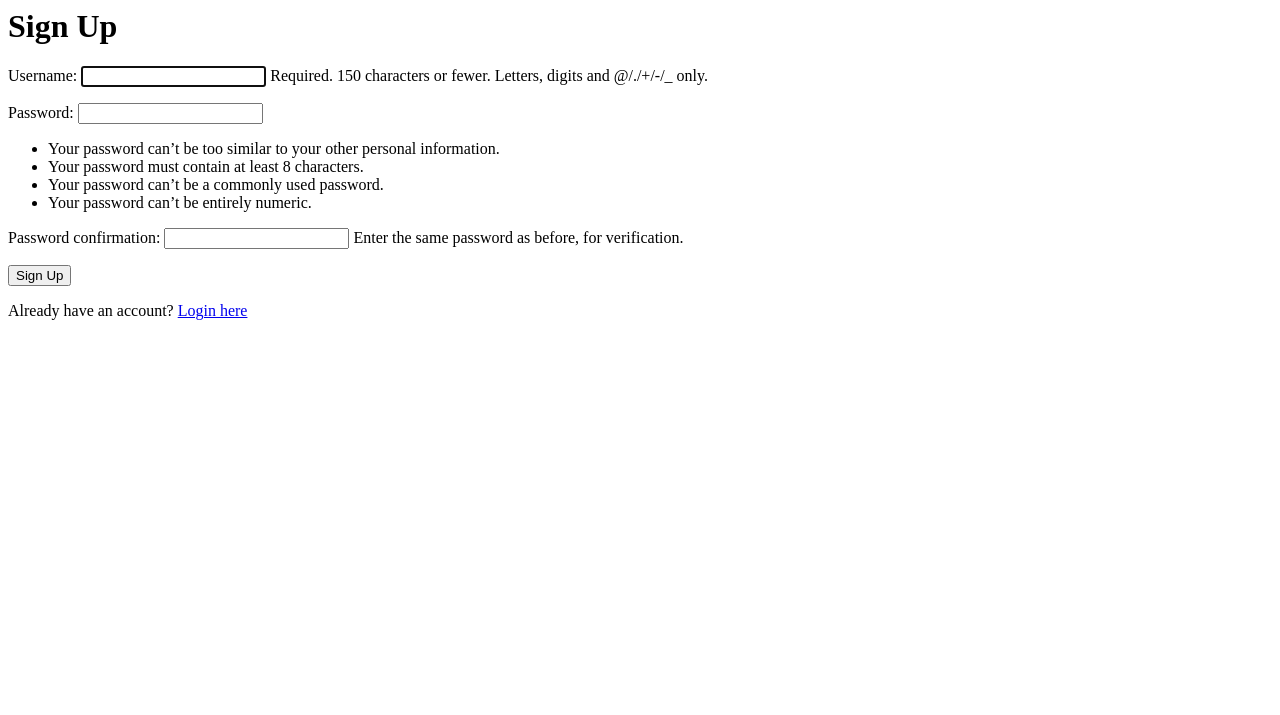
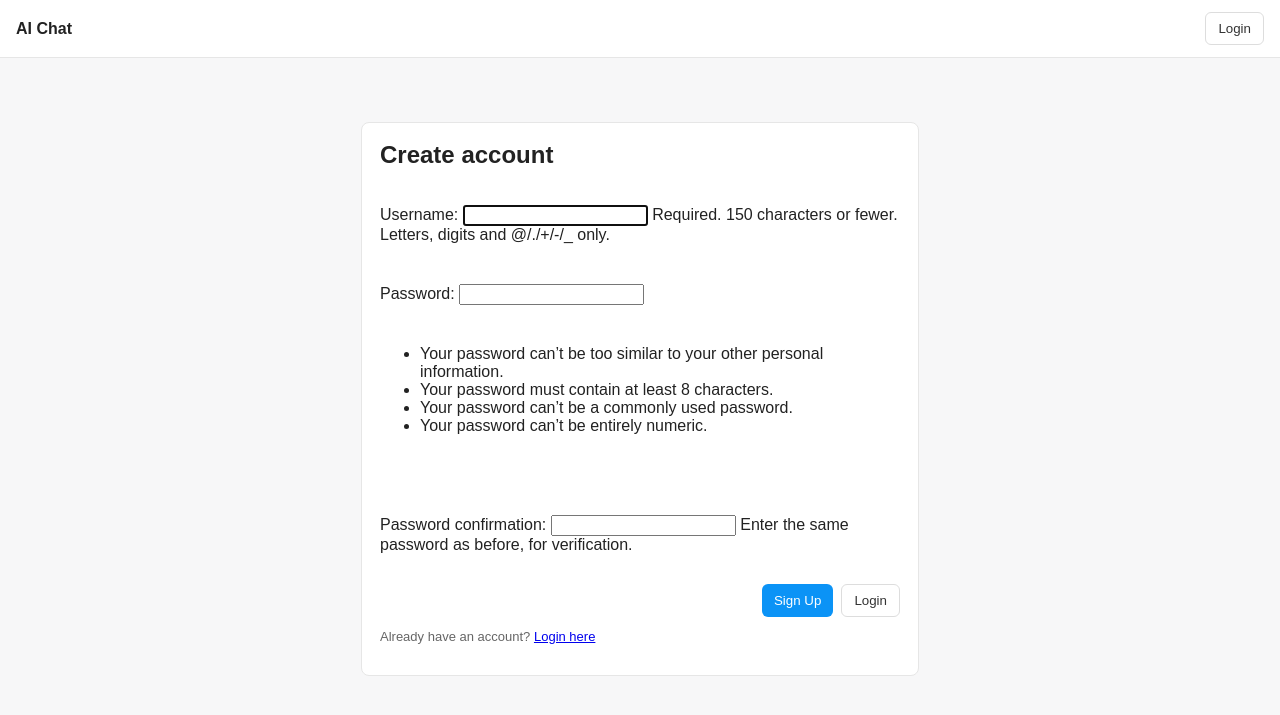
Before and after one commit to ibrargrayphite/realtime_chatbot, a Django app: page /signup/ in a window 1280 px wide. Shown: the top 715 px of the page. Run offline with Django 5.2, Linux system fonts and the light colour scheme; parts of the project's set-up code (start-up, migrations or seed data) failed here and were passed over.

Commit message:
added styles to login & signup pages

```diff
--- a/chat/templates/registration/signup.html
+++ b/chat/templates/registration/signup.html
@@ -1,7 +1,23 @@
-<h1>Sign Up</h1>
-<form method="POST">
-    {% csrf_token %}
-    {{ form.as_p }}
-    <button type="submit">Sign Up</button>
-</form>
-<p>Already have an account? <a href="{% url 'login' %}">Login here</a></p>
+{% extends 'base.html' %}
+
+{% block title %}Sign Up - Realtime Chat{% endblock %}
+
+{% block content %}
+<div style="max-width:520px;margin:24px auto;background:#fff;border:1px solid #e6e6e6;border-radius:8px;padding:18px;">
+    <h2 style="margin-top:0">Create account</h2>
+    {% if form.non_field_errors %}
+        <div style="color:#b00020;margin-bottom:8px;">{{ form.non_field_errors }}</div>
+    {% endif %}
+    <form method="POST">
+        {% csrf_token %}
+        <div style="display:flex;flex-direction:column;gap:8px;margin-top:8px;">
+            {{ form.as_p }}
+            <div style="display:flex;gap:8px;justify-content:flex-end;margin-top:6px;">
+                <button type="submit">Sign Up</button>
+                <a href="{% url 'login' %}"><button type="button" class="secondary">Login</button></a>
+            </div>
+        </div>
+    </form>
+    <p style="margin-top:12px;font-size:13px;color:#666;">Already have an account? <a href="{% url 'login' %}">Login here</a></p>
+</div>
+{% endblock %}
```
Also changed, not shown: chat/templates/registration/login.html (+23 -7 lines).
